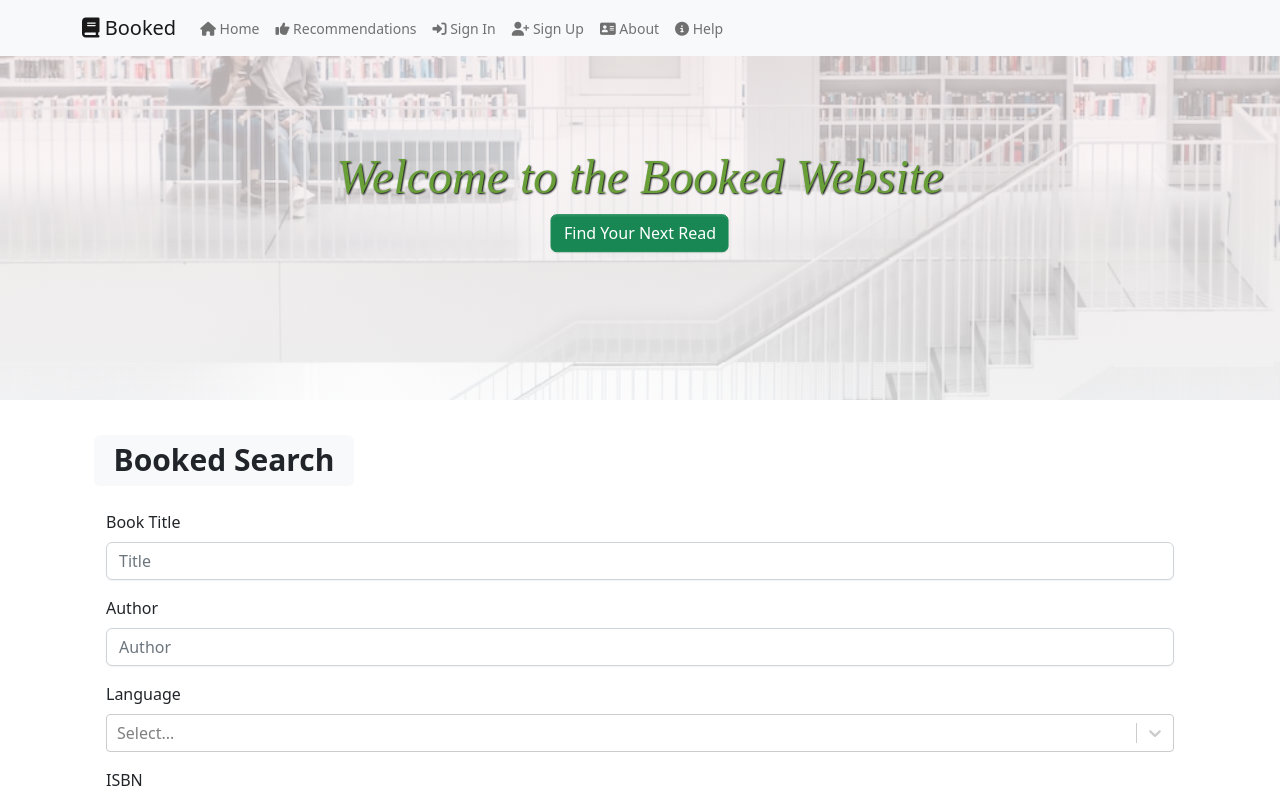
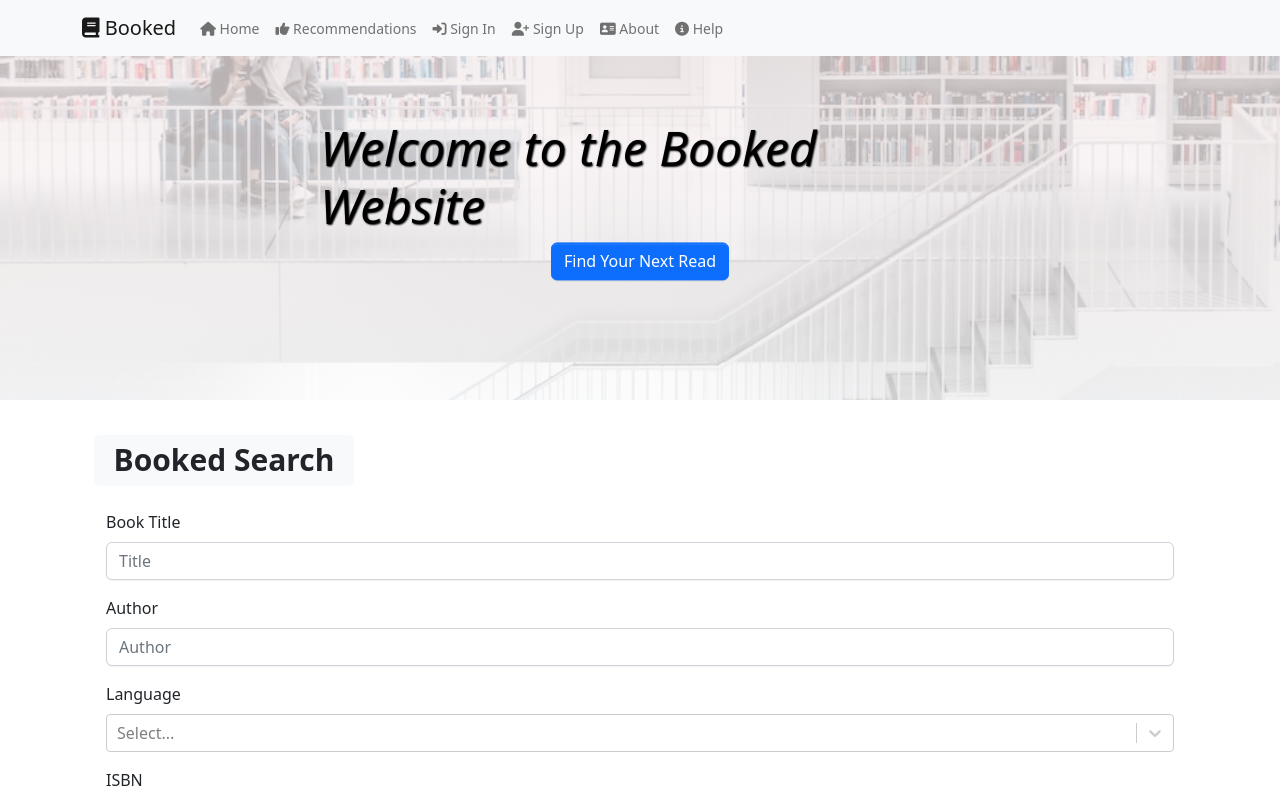
Before and after one commit to lvSojen/2023-Spring-CS411W-GOLD, a React (Create React App) app in the folder frontend/: page / in a window 1280 px wide. Shown: the top 798 px of the page. Built offline with nearby package versions, Linux system fonts and the light colour scheme.

Commit message:
Color change to text and button

```diff
--- a/frontend/src/components/page/Header.js
+++ b/frontend/src/components/page/Header.js
@@ -19,7 +19,7 @@ function Header() {
             duration={0}
             style={{ display: "flex", justifyContent: "center" }}
           >
-            <Button variant="success" className="" style={{ margin: "0 auto" }}>
+            <Button variant="primary" className="" style={{ margin: "0 auto" }}>
               Find Your Next Read
             </Button>
           </Link>
--- a/frontend/src/screens/HomeScreen.css
+++ b/frontend/src/screens/HomeScreen.css
@@ -40,10 +40,10 @@
   /* color: rgb(0, 0, 0); */
   font-size: 3rem;
   font-style: italic;
-  color: #689f38;
+  color: #000;
   /* text-shadow: 2px 2px 4px #000000; */
   text-shadow: 1px 1px 2px #000, 2px 2px 4px rgba(255, 255, 255, 0.5);
   /* text-shadow: -1px -1px 1px rgba(255, 255, 255, 0.2), 2px 2px 5px rgba(0, 0, 0, 0.4); no */
   /* text-shadow: 3px 3px 6px rgba(0, 0, 0, 0.3), -1px -1px 1px rgba(255, 255, 255, 0.2); */
-  font-family: Pacifico;
+  /* font-family: Pacifico; */
 }
```
